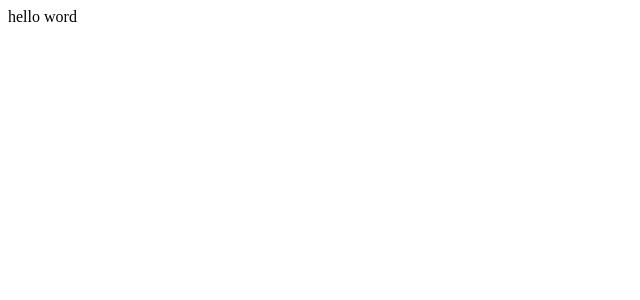
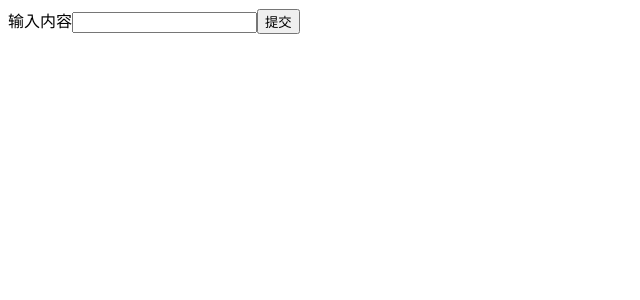
Before and after one commit to cxltybz/my-app, a React (Create React App) app: page / in a window 1280 px wide. Shown: the top 300 px of the page, without its empty margins (0-640 px from the left). Built offline with nearby package versions, Linux system fonts and the light colour scheme.

Commit message:
Todolist的创建

```diff
--- a/public/index.html
+++ b/public/index.html
@@ -14,7 +14,7 @@
       manifest.json provides metadata used when your web app is installed on a
       user's mobile device or desktop. See https://developers.google.com/web/fundamentals/web-app-manifest/
     -->
-    <link rel="manifest" href="%PUBLIC_URL%/manifest.json" />
+    <!-- <link rel="manifest" href="%PUBLIC_URL%/manifest.json" /> -->
     <!--
       Notice the use of %PUBLIC_URL% in the tags above.
       It will be replaced with the URL of the `public` folder during the build.
--- a/src/App.js
+++ /dev/null
@@ -1,14 +0,0 @@
-
-function App() {
-  return (
-    <div className="App">
-      <header className="App-header">
-       <div>
-        hello word
-       </div>
-      </header>
-    </div>
-  );
-}
-
-export default App;
--- /dev/null
+++ b/src/TodoItem.js
@@ -0,0 +1,20 @@
+import React, { Component } from "react";
+
+class TodoItem extends Component {
+    constructor(props) {
+        super(props)
+    }
+    onDeltel() {
+        this.props.onDeltel(this.props.index)
+    }
+    render() {
+        return <div onClick={this.onDeltel.bind(this)}>
+            {this.props.item}
+        </div>
+    }
+}
+// const TodoItem = (props) => {
+//     const { item, index, onDeltel } = props;
+//     return <div onClick={() => onDeltel(index)}>{item}</div>
+// }
+export default TodoItem
--- /dev/null
+++ b/src/TodoList.js
@@ -0,0 +1,92 @@
+import React, { Component, useState } from "react";
+// import React, { useState } from "react";
+import TodoItem from './TodoItem'
+class TodoList extends Component {
+    constructor(props) {
+        super(props);
+        this.state = {
+            inputValue: "",
+            list: []
+        }
+        this.handInputonChange = this.handInputonChange.bind(this)
+        this.onhandClick = this.onhandClick.bind(this)
+        this.onDeltel = this.onDeltel.bind(this)
+    }
+    onhandClick() {
+        this.setState((prevState) => ({
+            list: [...prevState.list, prevState.inputValue]
+        }))
+    }
+
+    handInputonChange(e) {
+        const value = e.target.value
+        this.setState(() => ({
+
+            inputValue: value
+
+        }))
+    }
+    onDeltel(index) {
+        const list = [...this.state.list]
+        list.splice(index, 1)
+        this.setState((prevState) => {
+            const list = [...prevState.list]
+            list.splice(index, 1)
+            return { list }
+        })
+    }
+    getTodoItem() {
+        return this.state.list.map((item, index) => {
+            return (<TodoItem
+                item={item}
+                index={index}
+                onDeltel={this.onDeltel} />)
+        })
+    }
+    render() {
+        return <>
+            <div>
+                <label htmlFor="input">输入内容</label>
+                <input id="input" value={this.state.inputValue} onChange={this.handInputonChange} />
+                <button onClick={this.onhandClick}>提交</button>
+            </div>
+            <ul>
+                {
+                    this.getTodoItem()
+                }
+            </ul>
+        </>
+    }
+
+}
+// const TodoList = () => {
+//     const [input, setInput] = useState('');
+//     const [list, setList] = useState([])
+//     const onhandChange = (e) => {
+//         setInput(e.target.value)
+//     }
+//     const onhandClick = () => {
+//         setList([...list, input])
+//     }
+//     const onDeltel = (index) => {
+//         const lists = [...list]
+//         lists.splice(index, 1)
+//         setList(lists)
+//     }
+//     return <>
+//         <div>
+//             <label htmlFor='input'>输入内容</label>
+//             <input id="input" value={input} onChange={(e) => onhandChange(e)} />
+//             <button onClick={() => onhandClick()}>提交</button>
+//         </div>
+//         <ul>
+//             {
+//                 list.map((item, index) =>
+//                     <TodoItem item={item} index={index} onDeltel={onDeltel} key={index} />
+//                 )
+//             }
+//         </ul>
+//     </>
+// }
+
+export default TodoList
--- a/src/index.js
+++ b/src/index.js
@@ -1,12 +1,12 @@
 import React from 'react';
 import ReactDOM from 'react-dom/client';
-import App from './App';
+import TodoList from './TodoList';
 import reportWebVitals from './reportWebVitals';
 
 const root = ReactDOM.createRoot(document.getElementById('root'));
 root.render(
   <React.StrictMode>
-    <App />
+    <TodoList />
   </React.StrictMode>
 );
 
```
Also changed, not shown: public/logo192.png (deleted), public/logo512.png (deleted), public/manifest.json (deleted).
